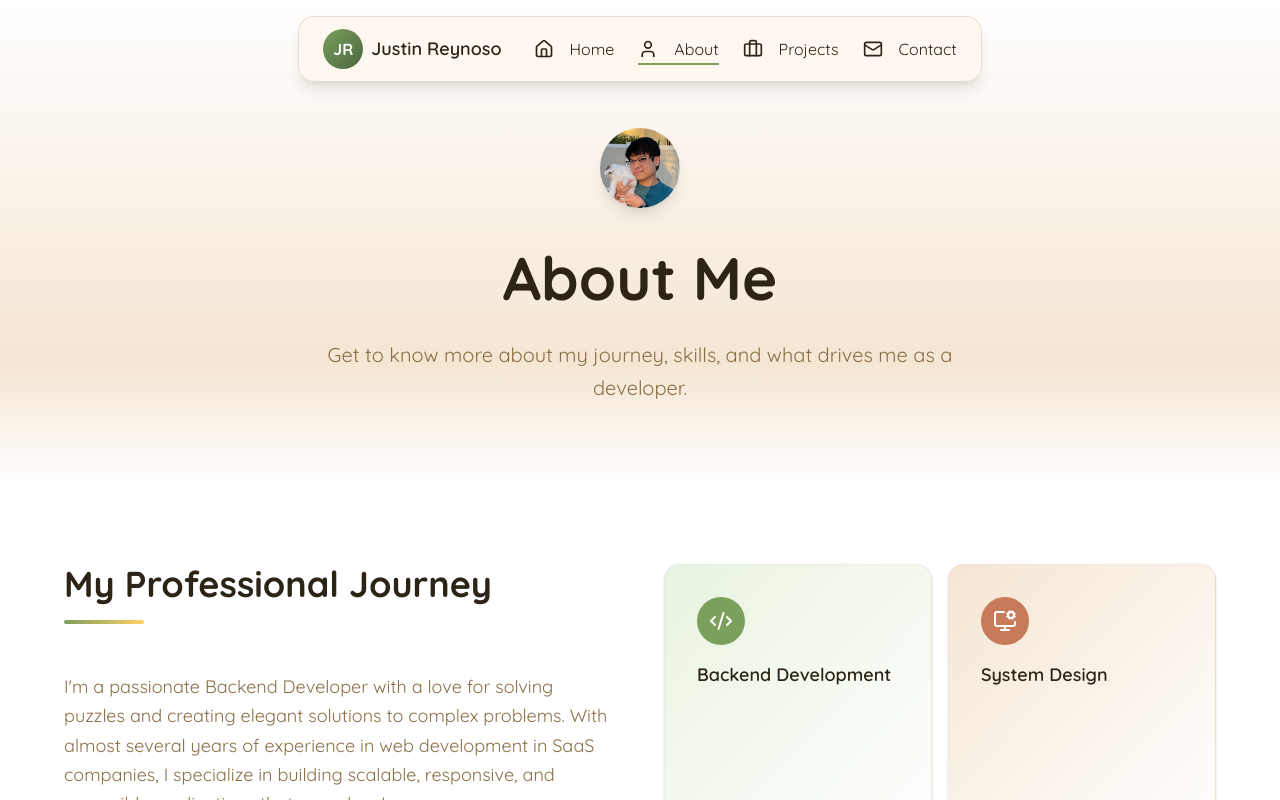
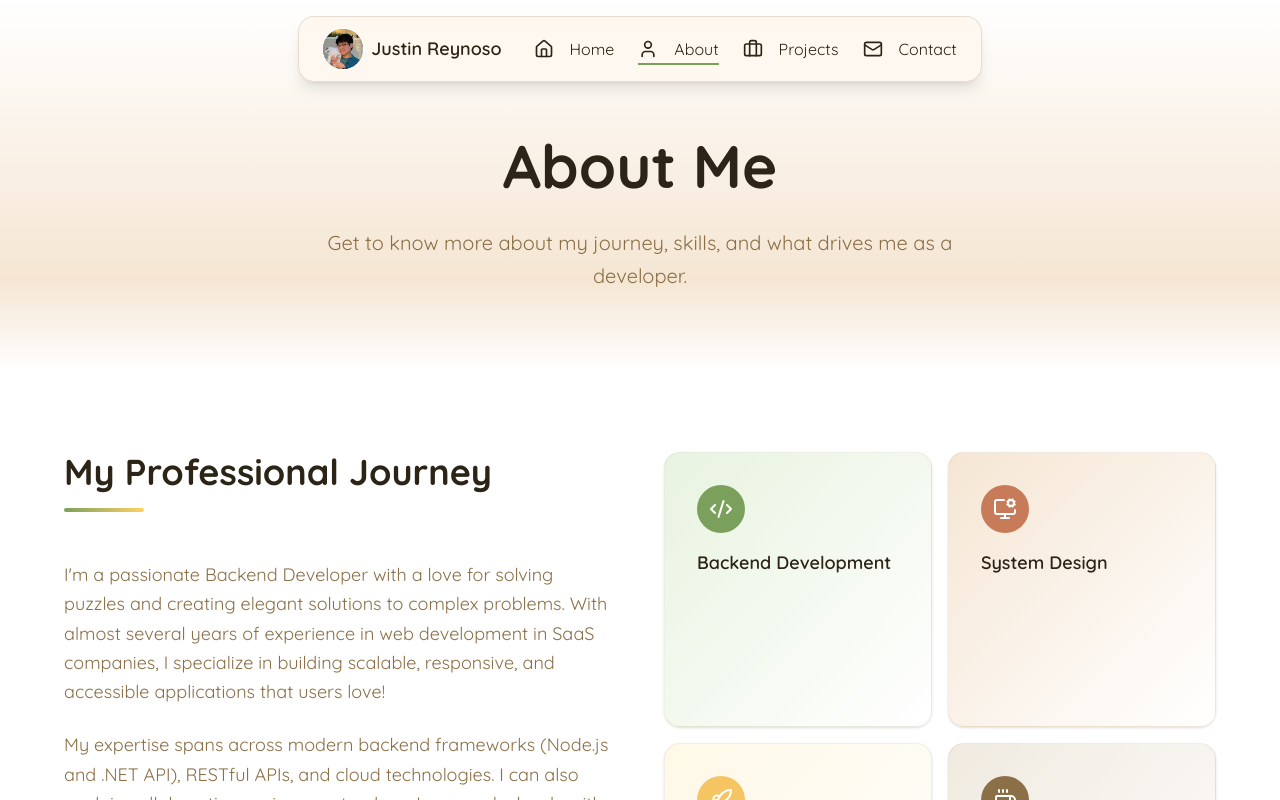
Before and after one commit to JMReynoso/MyDevPortfolio, a React (Vite) app: page /about in a window 1280 px wide. Shown: the top 800 px of the page. Built offline with nearby package versions, Linux system fonts and the light colour scheme.

Commit message:
moved profile picture to nav bar

```diff
--- a/src/components/layout/Navigation.tsx
+++ b/src/components/layout/Navigation.tsx
@@ -2,6 +2,7 @@ import { Briefcase, Home, Mail, User } from "lucide-react";
 import { motion } from "motion/react";
 import { useEffect, useState } from "react";
 import { Link } from "react-router-dom";
+import { ImageWithFallback } from "../figma/ImageWithFallback";
 import { useIsMobile } from "../ui/use-mobile";
 
 export interface NavigationProps {
@@ -98,11 +99,13 @@ export function Navigation({
             <div
               className={`rounded-full bg-gradient-to-br from-[#7BA05B] to-[#4A6741] flex items-center justify-center flex-shrink-0 ${isMobile ? "w-8 h-8" : "w-10 h-10"}`}
             >
-              <span
-                className={`text-white font-bold ${isMobile ? "text-sm" : ""}`}
-              >
-                {logo.initials}
-              </span>
+              <div className="relative w-20 h-20 rounded-full overflow-hidden">
+                <ImageWithFallback
+                  src="/images/about/pfp.jpeg"
+                  alt="Profile Picture"
+                  className="w-full h-full object-cover shadow-lg border-4 border-white ring-4 ring-[#7BA05B]/20"
+                />
+              </div>
             </div>
             <motion.span
               className="font-semibold text-lg text-[#2C2416] whitespace-nowrap"
--- a/src/pages/About.tsx
+++ b/src/pages/About.tsx
@@ -37,22 +37,11 @@ export default function About() {
   return (
     <>
       <div className="pt-32 pb-20 px-6 bg-gradient-to-b from-white from-0% via-[#F5E6D3] via-25% via-75% to-white to-100%">
-        {/* TODO: add circular photo here */}
         <div
           className={`max-w-4xl mx-auto transition-all duration-1000 ${
             isVisible ? "opacity-100 translate-y-0" : "opacity-0 translate-y-8"
           }`}
         >
-          {/* Profile Picture TODO: fix, it's big on mobile and safari browser for some reason lol */}
-          <div className="flex justify-center mb-8">
-            <div className="relative w-20 h-20 md:w-48 md:h-48">
-              <ImageWithFallback
-                src="/images/about/pfp.jpeg"
-                alt="Profile Picture"
-                className="w-full h-full rounded-full object-cover shadow-lg border-4 border-white ring-4 ring-[#7BA05B]/20"
-              />
-            </div>
-          </div>
           <h1 className="text-5xl md:text-6xl font-bold text-[#2C2416] mb-6 leading-tight text-center">
             About Me
           </h1>
```
